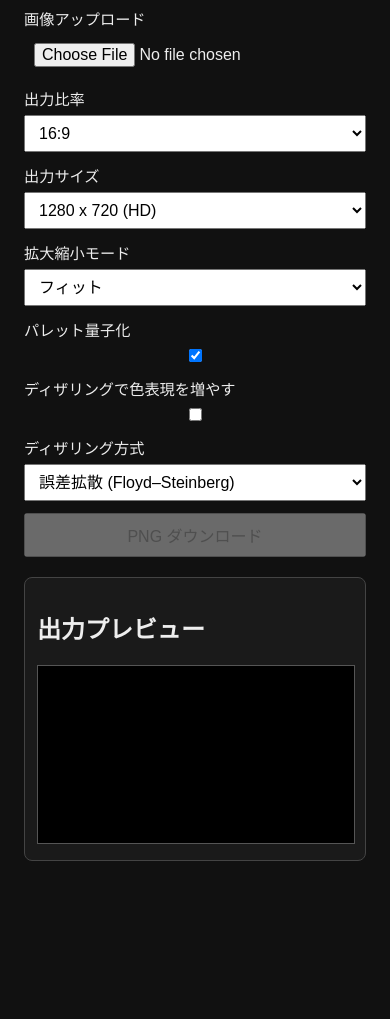
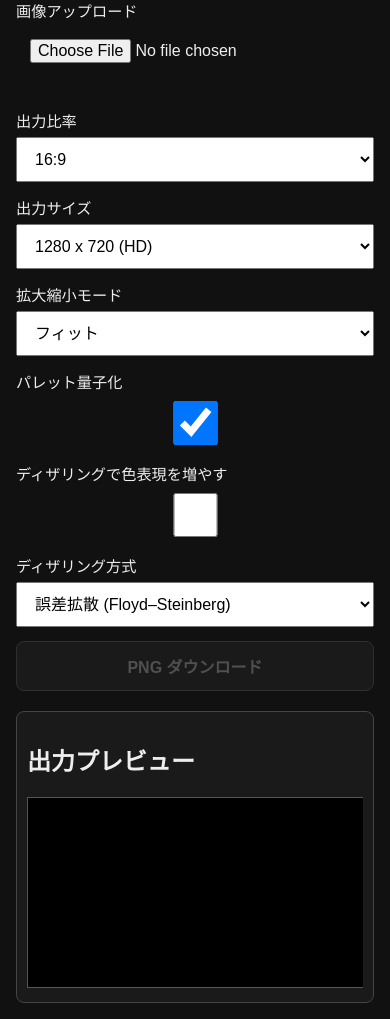
Before and after one commit to naoki-heartopia/Painting-Tool, a plain HTML site: page index.html in a window 390 px wide. Shown: the part 152-1171 px from the top of the page. Before the commit the page ends 1037 px from the top, so only its background shows below. Drawn offline with Linux system fonts and the light colour scheme.

Commit message:
Add mobile layout and unify canvas pointer input

```diff
--- a/app.js
+++ b/app.js
@@ -30,6 +30,14 @@ const DITHER_CONFIG = {
 let sourceImage = null;
 let cachedFile = null;
 let renderDebounceTimer = null;
+const pointerState = {
+  isPointerDown: false,
+  pointerId: null,
+  startX: 0,
+  startY: 0,
+  lastX: 0,
+  lastY: 0,
+};
 
 export function loadImage(file) {
   if (!(file instanceof File)) {
@@ -300,3 +308,40 @@ ditherMethodSelect.addEventListener('change', scheduleRenderPreview);
 downloadButton.addEventListener('click', () => {
   exportPng(outputCanvas, 'resized-quantized.png');
 });
+
+function updatePointerStateFromEvent(event) {
+  pointerState.lastX = event.offsetX;
+  pointerState.lastY = event.offsetY;
+}
+
+function onCanvasPointerDown(event) {
+  pointerState.isPointerDown = true;
+  pointerState.pointerId = event.pointerId;
+  pointerState.startX = event.offsetX;
+  pointerState.startY = event.offsetY;
+  updatePointerStateFromEvent(event);
+  outputCanvas.setPointerCapture(event.pointerId);
+}
+
+function onCanvasPointerMove(event) {
+  if (!pointerState.isPointerDown || pointerState.pointerId !== event.pointerId) {
+    return;
+  }
+
+  updatePointerStateFromEvent(event);
+}
+
+function resetPointerState(event) {
+  if (pointerState.pointerId !== event.pointerId) {
+    return;
+  }
+
+  pointerState.isPointerDown = false;
+  pointerState.pointerId = null;
+  updatePointerStateFromEvent(event);
+}
+
+outputCanvas.addEventListener('pointerdown', onCanvasPointerDown);
+outputCanvas.addEventListener('pointermove', onCanvasPointerMove);
+outputCanvas.addEventListener('pointerup', resetPointerState);
+outputCanvas.addEventListener('pointercancel', resetPointerState);
--- a/index.html
+++ b/index.html
@@ -75,7 +75,9 @@
 
       <section class="preview">
         <h2>出力プレビュー</h2>
-        <canvas id="outputCanvas" width="1280" height="720"></canvas>
+        <div class="canvas-container">
+          <canvas id="outputCanvas" width="1280" height="720"></canvas>
+        </div>
       </section>
     </main>
 
--- a/style.css
+++ b/style.css
@@ -39,6 +39,28 @@ button {
 
 button {
   cursor: pointer;
+  border: 1px solid #666;
+  border-radius: 8px;
+  background: #2f2f2f;
+  color: #f5f5f5;
+  transition: transform 0.06s ease, filter 0.12s ease, opacity 0.12s ease;
+}
+
+button:hover:not(:disabled) {
+  filter: brightness(1.08);
+}
+
+button:active:not(:disabled) {
+  transform: translateY(1px) scale(0.99);
+  filter: brightness(0.94);
+}
+
+button:disabled {
+  cursor: not-allowed;
+  opacity: 0.5;
+  background: #242424;
+  color: #8f8f8f;
+  border-color: #4d4d4d;
 }
 
 .preview {
@@ -48,9 +70,46 @@ button {
   background: #1a1a1a;
 }
 
+.canvas-container {
+  max-width: 100%;
+  overflow-x: hidden;
+}
+
 canvas {
   width: 100%;
   height: auto;
   border: 1px solid #555;
   background: #000;
+  touch-action: none;
 }
+
+@media (max-width: 768px) {
+  .container {
+    padding: 16px;
+  }
+
+  .controls {
+    grid-template-columns: 1fr;
+    gap: 14px;
+  }
+
+  input,
+  select,
+  button {
+    min-height: 44px;
+    padding: 12px 14px;
+  }
+
+  button {
+    font-weight: 600;
+  }
+
+  .preview {
+    padding: 10px;
+  }
+
+  .canvas-container {
+    width: 100%;
+    overflow-x: hidden;
+  }
+}
```
